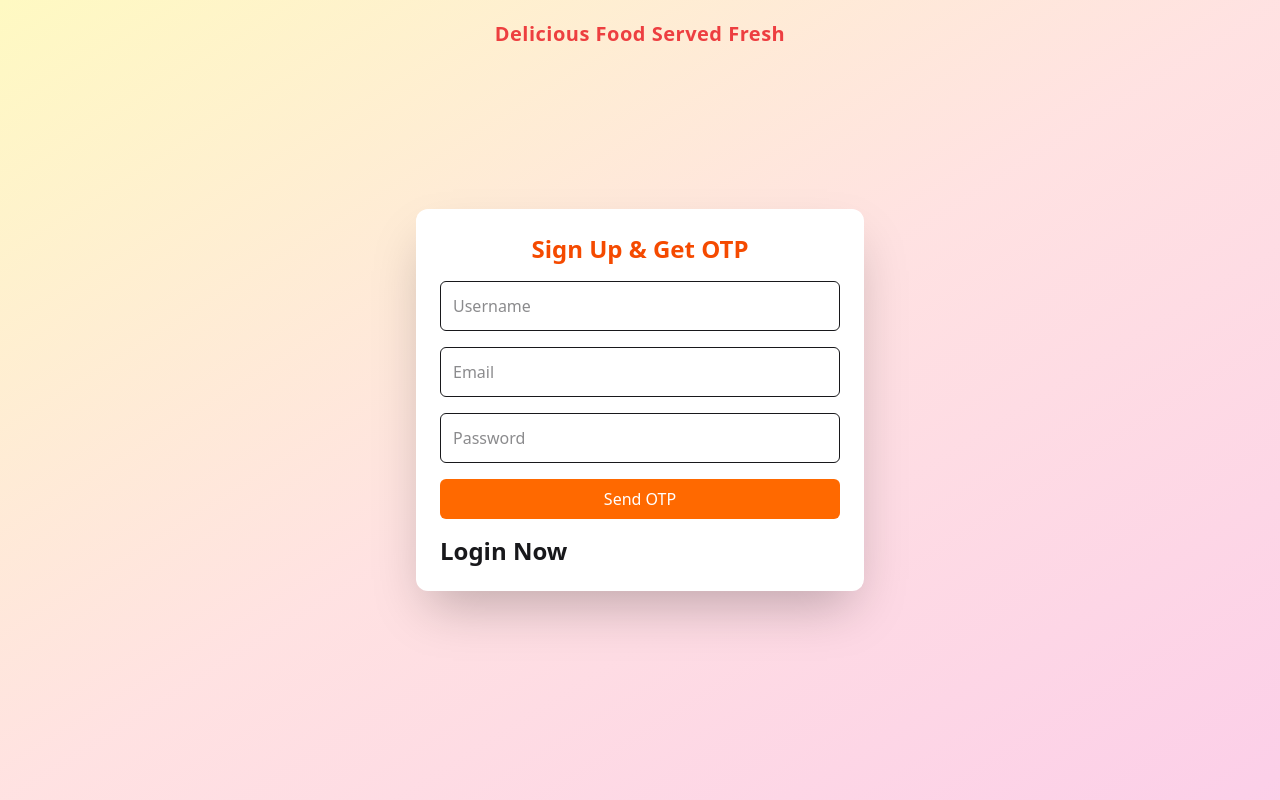
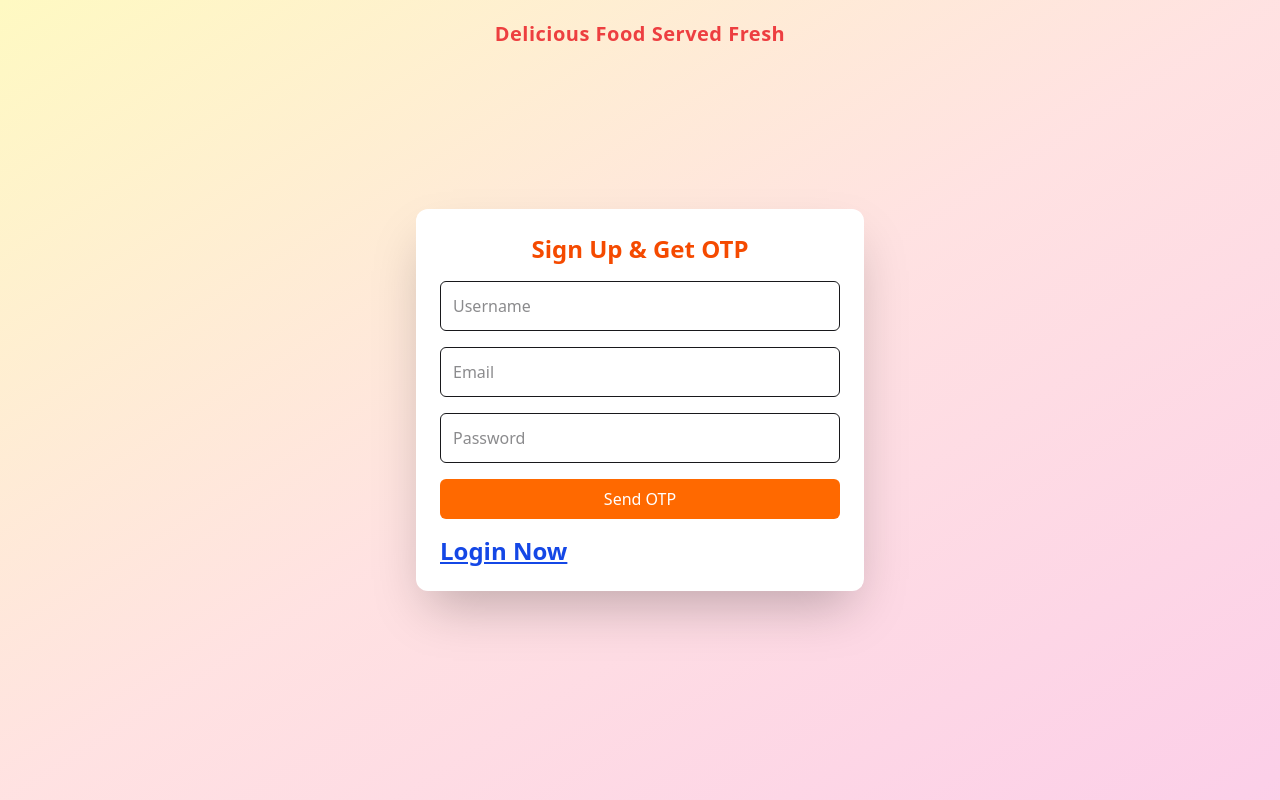
Before and after one commit to ssroyels/Satyam-Restaurant, a React (Vite) app in the folder frontend/: page /signup in a window 1280 px wide. Built offline with nearby package versions, Linux system fonts and the light colour scheme.

Commit message:
re-initialized-frontend

```diff
--- a/frontend/src/screens/SignUp.jsx
+++ b/frontend/src/screens/SignUp.jsx
@@ -121,7 +121,7 @@ const SignUp = () => {
             >
               Send OTP
             </button>
-            <Link to={"/signup"} className='text-2xl hover:text-3xl font-bold' >Login Now</Link>
+            <Link to={"/login"} className='text-2xl text-blue-700 hover:text-blue-300 underline font-bold' >Login Now</Link>
           </form>
         ) : (
           <form onSubmit={handleOtpSubmit} className="space-y-4">
```
